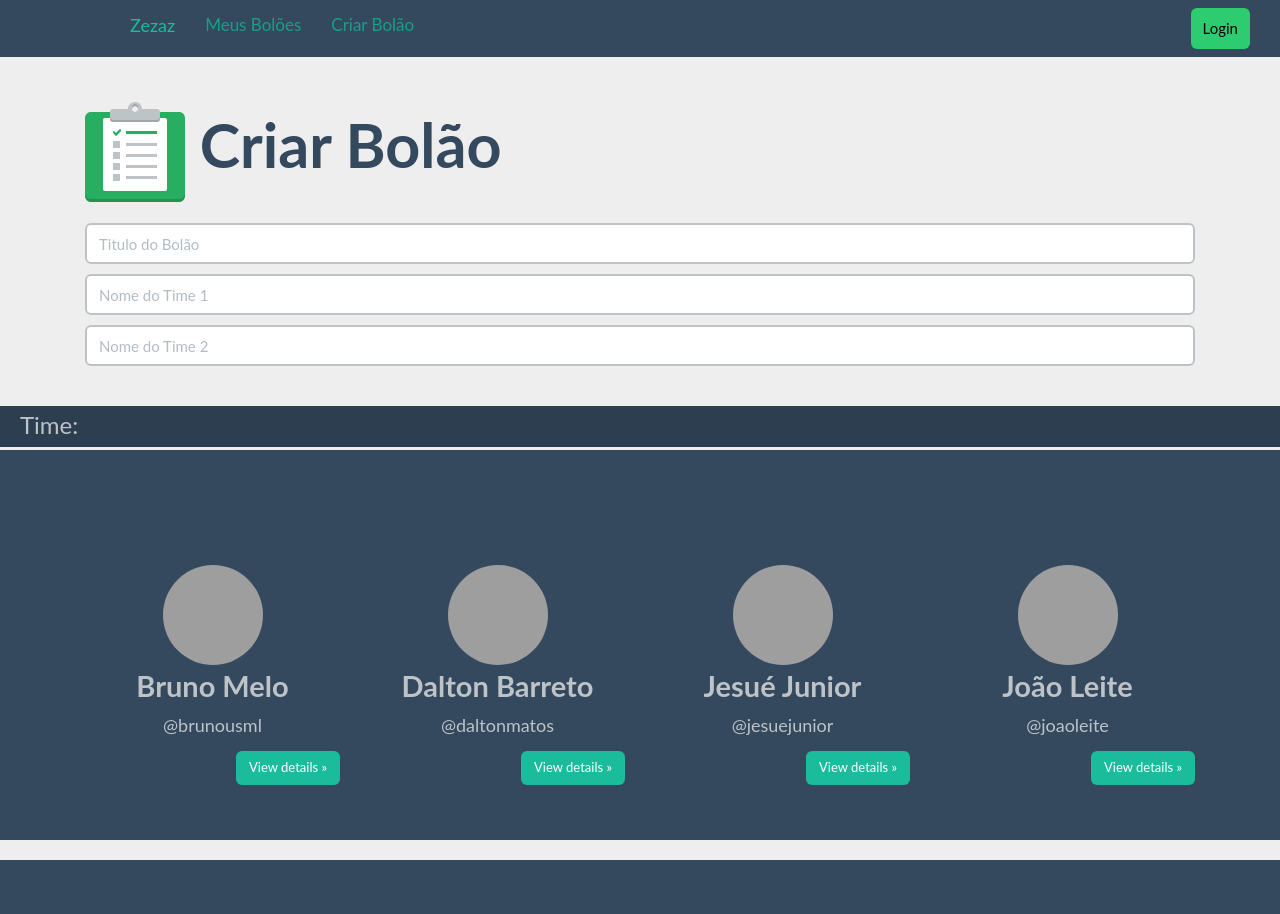
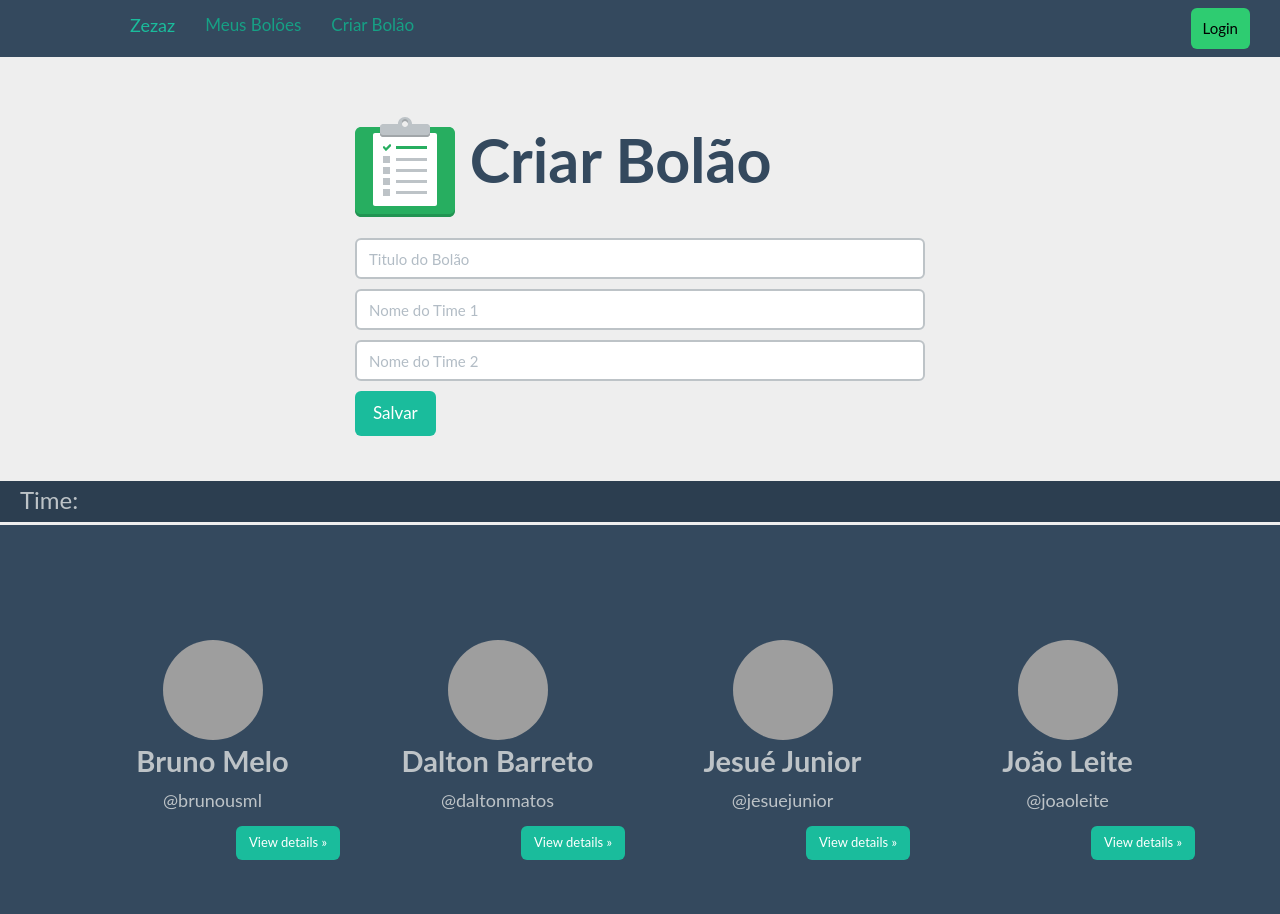
Before and after one commit to sixcodes/api_hackday_21212, a Django app: page /bolao/add in a window 1280 px wide. Shown: the top 914 px of the page. Before the commit the page ends 860 px from the top, so only its background shows below. Run offline with Django 3.2, Linux system fonts and the light colour scheme; parts of the project's set-up code (start-up, migrations or seed data) failed here and were passed over; some libraries are stand-ins or nearby versions; some web fonts are replaced; grey boxes are pictures that could not be loaded.

Commit message:
ajustando formulario para criar bolao

```diff
--- a/apihackday/static/css/zezaz.css
+++ b/apihackday/static/css/zezaz.css
@@ -1,3 +1,16 @@
+.form-login {
+    max-width: 550px;
+    padding: 15px;
+    margin: 0 auto;
+
+}
+
+.form-bolao {
+    max-width: 600px;
+    padding: 15px;
+    margin: 0 auto;
+}
+
 .nav-pills > li.active > a, .nav-pills > li.active > a:hover, .nav-pills > li.active > a:focus{
     /*background-color: #2ecc71;*/
     background-color: #5b7995;
--- a/apihackday/templates/form-criar-bolao.html
+++ b/apihackday/templates/form-criar-bolao.html
@@ -1,11 +1,16 @@
 {% extends 'base.html' %}
 {% load staticfiles %}
 {% block container %}
+    <div class="form-bolao">
+
 <h1><img src="{% static 'img/clipboard.svg' %}" alt="Calendar"> Criar Bolão</h1>
 <br>
     <form action="javascript:void(0);" id="criar-bolao">
         <input type="text" value="" placeholder="Titulo do Bolão" class="form-control">
         <input type="text" value="" placeholder="Nome do Time 1" class="form-control">
         <input type="text" value="" placeholder="Nome do Time 2" class="form-control">
+        <a href="#fakelink" class="btn btn-lg btn-primary">Salvar</a>
     </form>
+
+    </div>
 {% endblock %}
```
